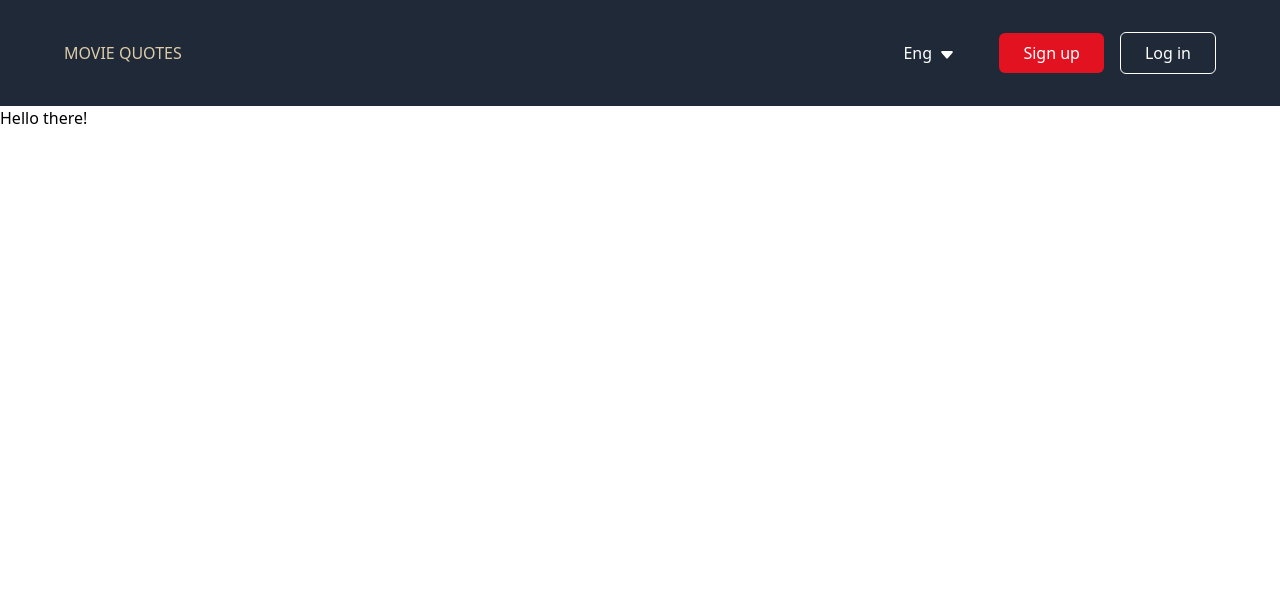
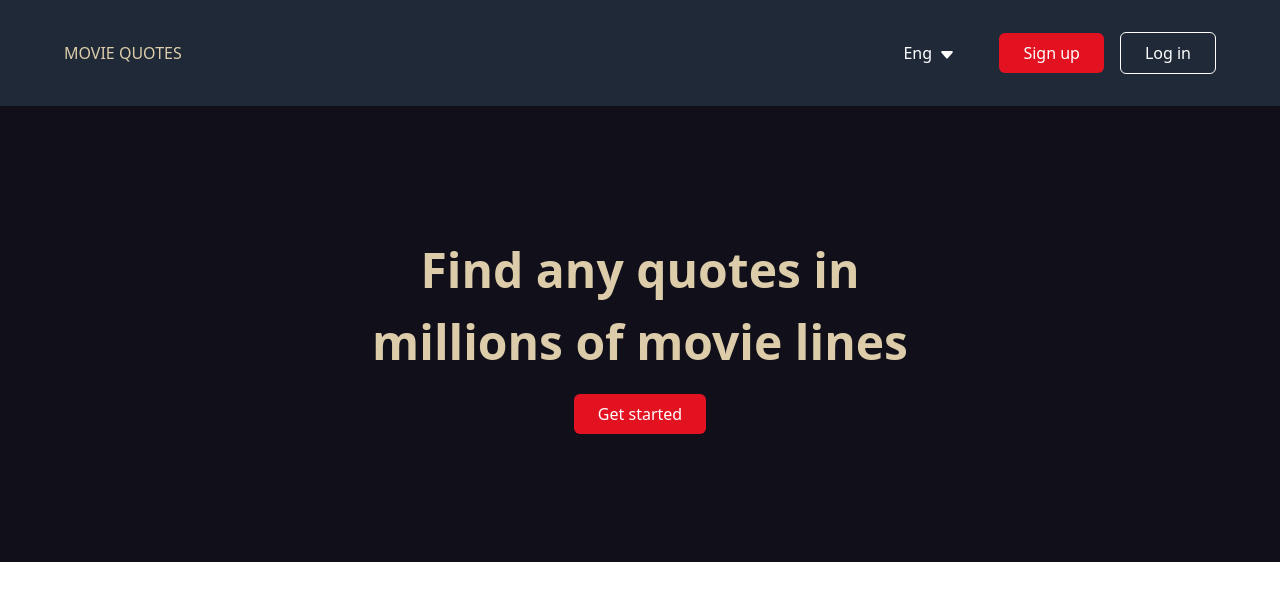
Before and after one commit to SousouBer/movie-quotes-frontend, a Vue app: page /landing in a window 1280 px wide. Shown: the top 600 px of the page. Built offline with nearby package versions, Linux system fonts and the light colour scheme.

Commit message:
style: add markup for landing first page

```diff
--- a/src/views/LandingView.vue
+++ b/src/views/LandingView.vue
@@ -1,8 +1,16 @@
 <script setup lang="ts">
-import TheHeader from '@/components/shared/TheHeader.vue'
+import TheHeader from "@/components/shared/TheHeader.vue";
+import ButtonBase from "@/components/ui/ButtonBase.vue";
 </script>
 
 <template>
   <TheHeader />
-  <h1>Hello there!</h1>
+  <div class="bg-dark-shade-of-blue flex flex-col items-center py-32">
+    <h1
+      class="text-5xl leading-normal font-black text-shade-of-beige h-5/6 text-center mb-4"
+    >
+      Find any quotes in <br />millions of movie lines
+    </h1>
+    <ButtonBase label="Get started" />
+  </div>
 </template>
--- a/tailwind.config.js
+++ b/tailwind.config.js
@@ -1,13 +1,14 @@
 /** @type {import('tailwindcss').Config} */
 export default {
-  content: ['./index.html', './src/**/*.{vue,js,ts,jsx,tsx}'],
+  content: ["./index.html", "./src/**/*.{vue,js,ts,jsx,tsx}"],
   theme: {
     extend: {
       colors: {
-        'shade-of-beige': '#DDCCAA',
-        'vivid-red': '#E31221'
-      }
-    }
+        "shade-of-beige": "#DDCCAA",
+        "vivid-red": "#E31221",
+        "dark-shade-of-blue": "#11101a",
+      },
+    },
   },
-  plugins: []
-}
+  plugins: [],
+};
```
